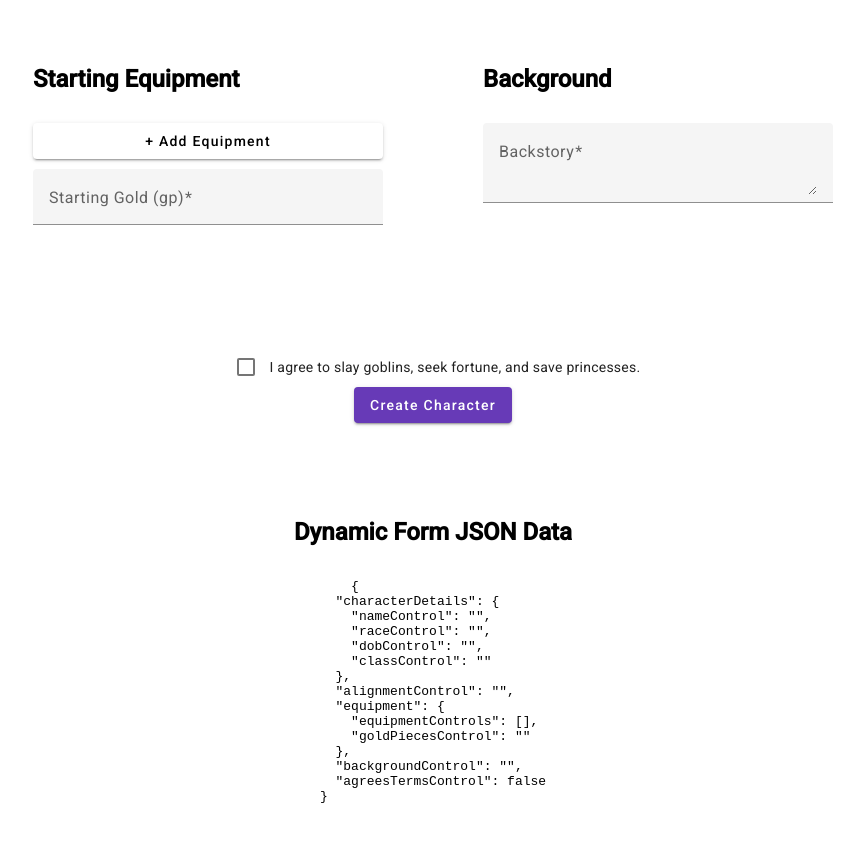
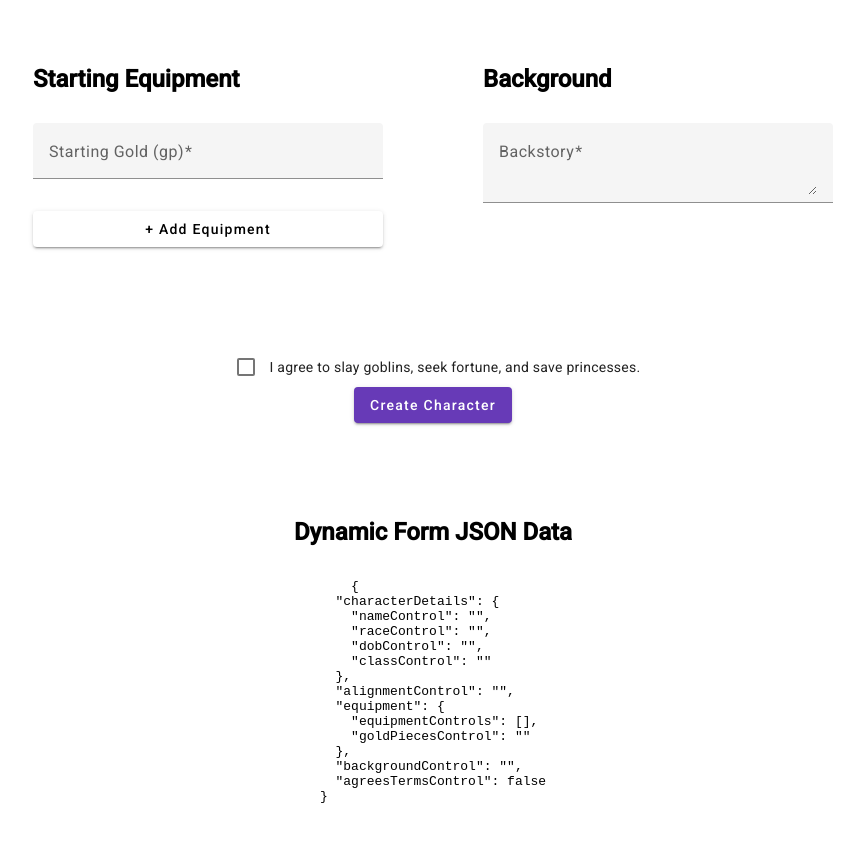
Before and after one commit to coreybigboi/adventurerCreator, an Angular app: page /create in a window 1280 px wide. Shown: the part 860-1702 px from the top of the page, without its empty margins (207-1053 px from the left). Built offline with nearby package versions, Linux system fonts and the light colour scheme.

Commit message:
swaps equipment and gold form inputs

```diff
--- a/src/app/pages/create-adventurer/create-adventurer.component.html
+++ b/src/app/pages/create-adventurer/create-adventurer.component.html
@@ -54,6 +54,10 @@
       </div>
       <div formGroupName="equipment" class="form-submodule">
         <h2>Starting Equipment</h2>
+        <mat-form-field>
+          <mat-label>Starting Gold (gp)</mat-label>
+          <input type="number" matInput formControlName="goldPiecesControl" value="0" required>
+        </mat-form-field>
         <button mat-raised-button (click)="addEquipment()">+ Add Equipment</button>
         <div formArrayName="equipmentControls" *ngFor="let equipment of equipmentControls.controls; let i=index" >
           <mat-form-field>
@@ -62,10 +66,6 @@
           </mat-form-field>
           <button mat-raised-button color="warn" (click)="removeEquipment(i)">Remove</button>
         </div>
-        <mat-form-field>
-          <mat-label>Starting Gold (gp)</mat-label>
-          <input type="number" matInput formControlName="goldPiecesControl" value="0" required>
-        </mat-form-field>
       </div>
       <div class="form-submodule">
         <h2>Background</h2>
```
